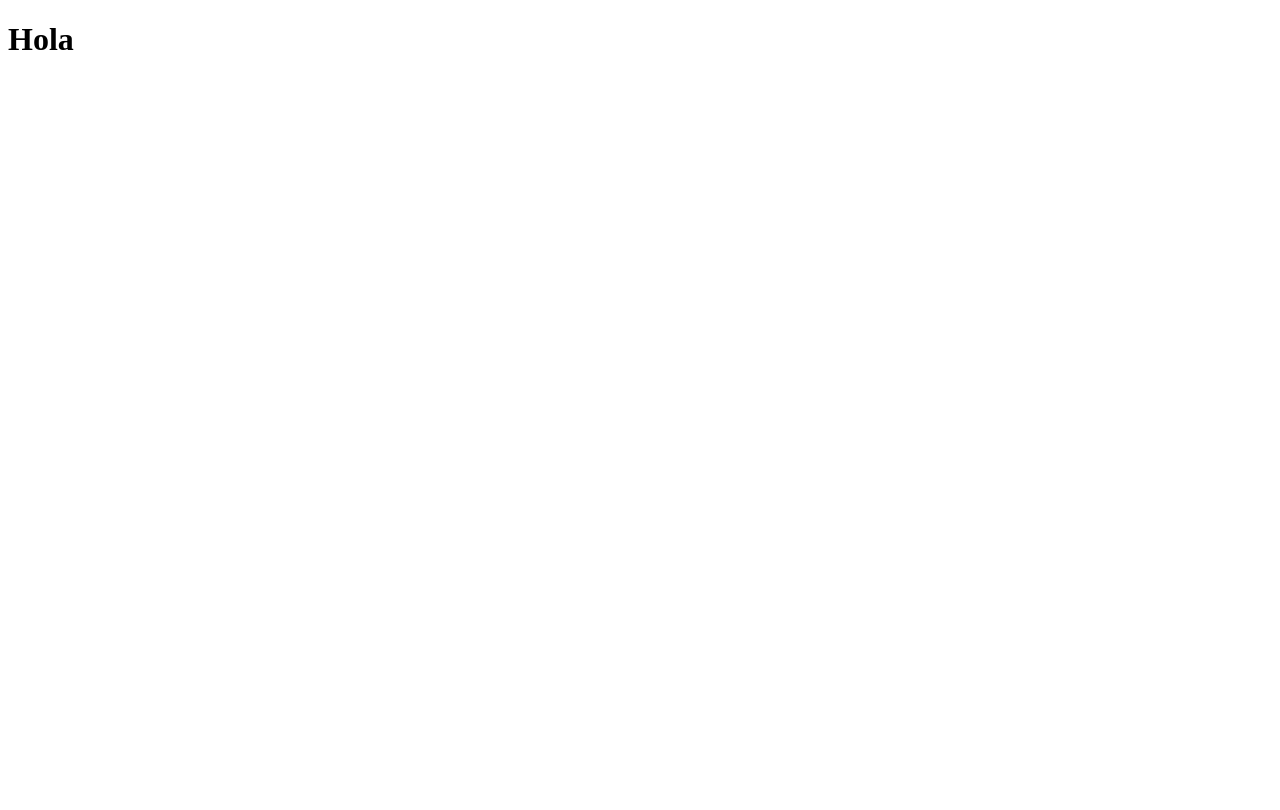
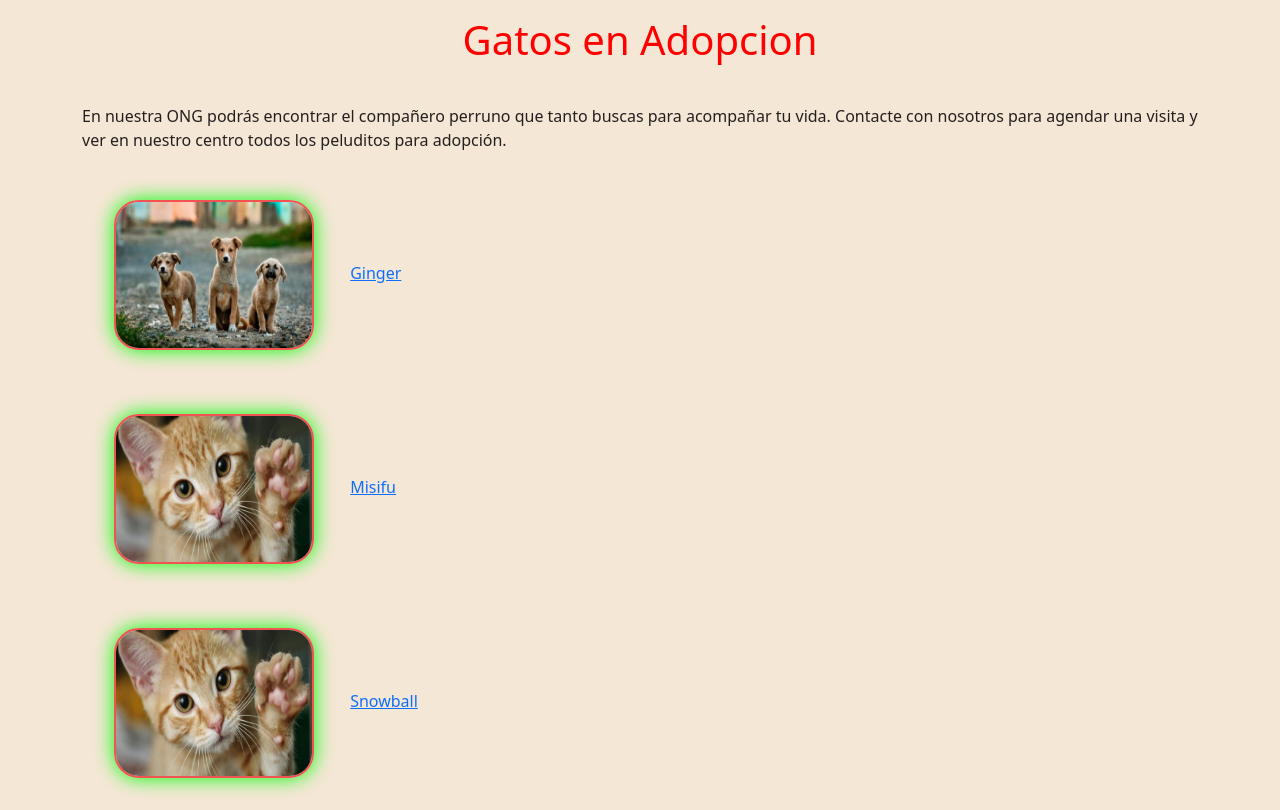
Before and after one commit to mclovinra/ong, a plain HTML site: page perros.html in a window 1280 px wide. Drawn offline with nearby package versions, Linux system fonts and the light colour scheme.

Commit message:
animales

```diff
--- a/perros.html
+++ b/perros.html
@@ -3,12 +3,45 @@
 <head>
     <meta charset="UTF-8">
     <meta name="viewport" content="width=device-width, initial-scale=1.0">
-    <title>Document</title>
+    <title>Perros</title>
+    <link rel="stylesheet" href="./asset/css/style.css">
+    <link href="https://cdn.jsdelivr.net/npm/bootstrap@5.3.3/dist/css/bootstrap.min.css" rel="stylesheet" integrity="sha384-QWTKZyjpPEjISv5WaRU9OFeRpok6YctnYmDr5pNlyT2bRjXh0JMhjY6hW+ALEwIH" crossorigin="anonymous">
 </head>
-<body>
+<body class="fondo">
 
-    <h1>Hola</h1>
+    <header>
+        <h1 class="titulo">Gatos en Adopcion</h1>
+    </header>
 
 
+    <div class="container">
+        <div class="row">
+            <div class="col-lg-12 col-md-12 col-sm-12 col-xs-12" >
+                <p class="parrafo">
+                    En nuestra ONG podrás encontrar el compañero perruno que tanto buscas para acompañar tu vida.
+                    Contacte con nosotros para agendar una visita y ver en nuestro centro todos los peluditos para adopción.
+                </p>
+            </div>
+        </div>
+    </div>
+
+    <div class="container">
+        <div class="row">
+            <div class="izquierda col-lg-12 col-md-12 col-sm-12 col-xs-12" >
+                <img src="./asset/img/perro.jpg" alt="Perro" class="margin imagen">
+                <a href="ginger.html">Ginger</a>
+            </div>
+            <div class="izquierda col-lg-12 col-md-12 col-sm-12 col-xs-12" >
+                <img src="./asset/img/gato.jpg" alt="Perro" class="margin imagen">
+                <a href="gatos.html">Misifu</a>
+            </div>
+            <div class="izquierda col-lg-12 col-md-12 col-sm-12 col-xs-12" >
+                <img src="./asset/img/gato.jpg" alt="Perro" class="margin imagen">
+                <a href="gatos.html">Snowball</a>
+            </div>
+        </div>
+    </div>
+
+<script src="https://cdn.jsdelivr.net/npm/bootstrap@5.3.3/dist/js/bootstrap.bundle.min.js" integrity="sha384-YvpcrYf0tY3lHB60NNkmXc5s9fDVZLESaAA55NDzOxhy9GkcIdslK1eN7N6jIeHz" crossorigin="anonymous"></script>
 </body>
 </html>
```
Also changed, not shown: gatos.html (+37 -3 lines).
